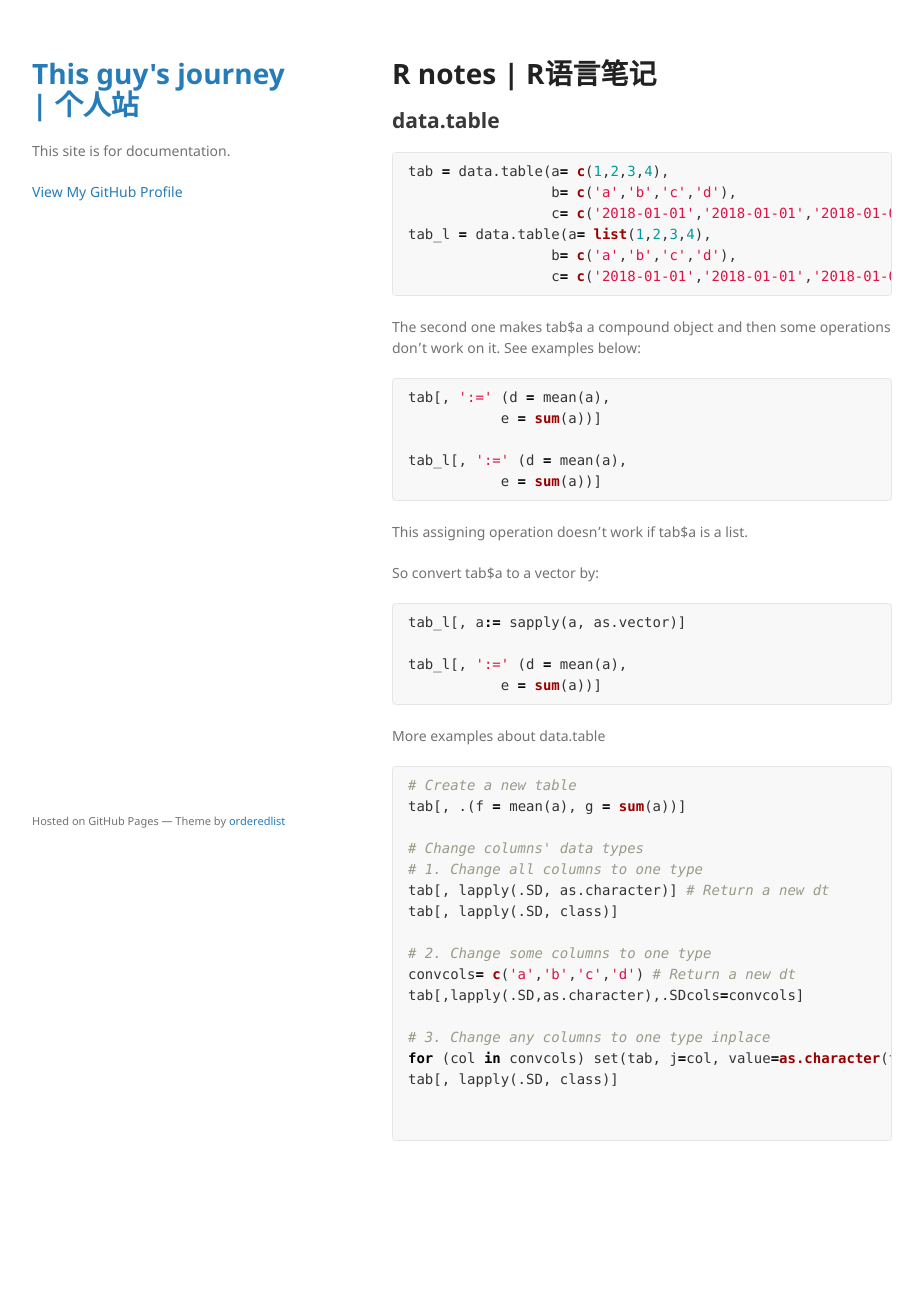
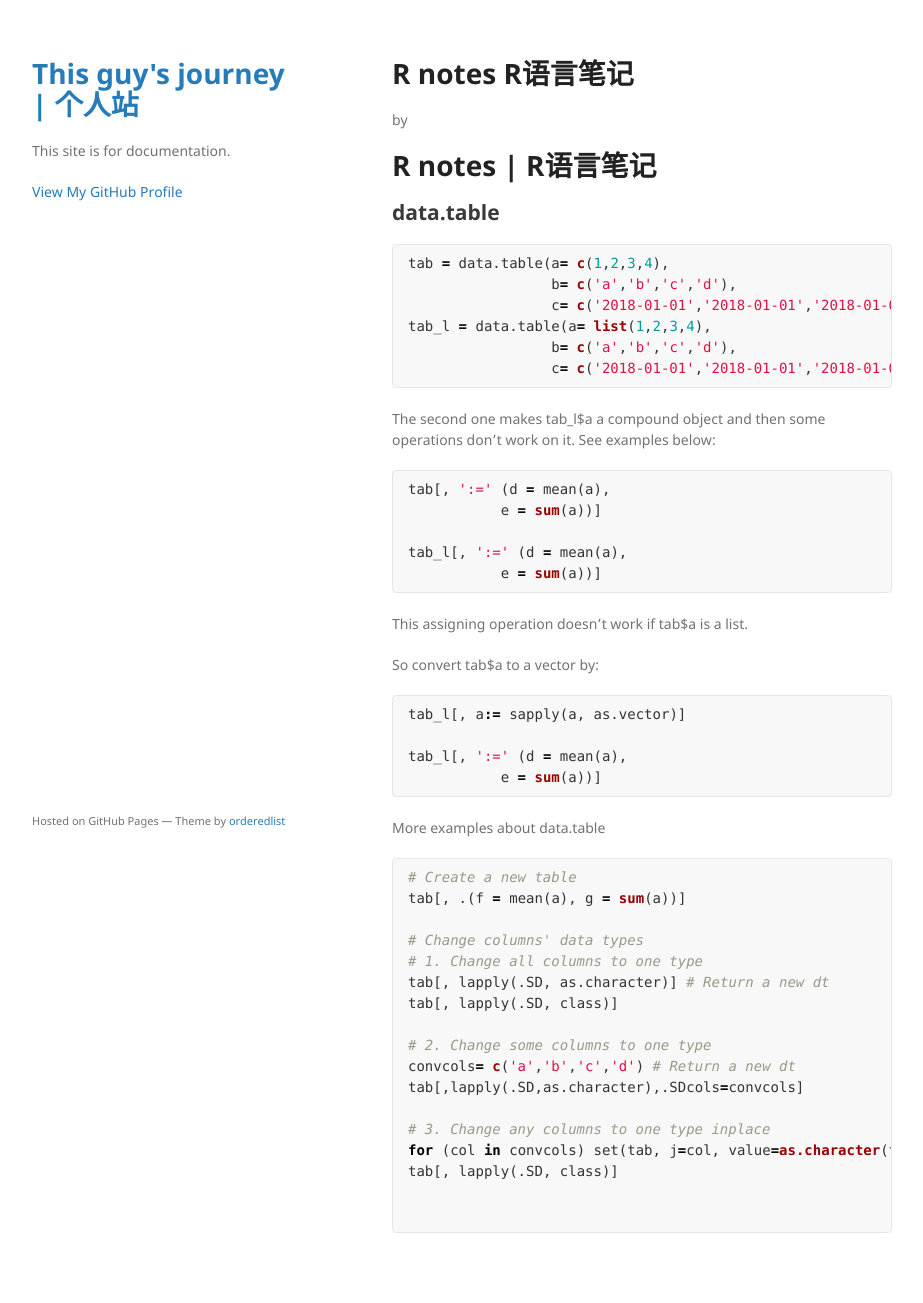
Before and after one commit to RupertMa/RupertMa.github.io, a Jekyll site: the page built from R-notes.md, in a window 1280 px wide. Shown: the whole page, without its empty margins (178-1101 px from the left). Built offline with Jekyll 4.4.1, drawn with Linux system fonts in a browser that asks for light colours; our own code applies the rules of GitHub Pages for plain Markdown files; before the commit the page ends 1211 px from its top, so only the background shows below that.

Commit message:
2nd commit

````diff
--- a/R-notes.md
+++ b/R-notes.md
@@ -13,7 +13,7 @@
                  c= c('2018-01-01','2018-01-01','2018-01-01','2018-01-01'))
 ```
 
-The second one makes tab$a a compound object and then some operations don't work on it. See examples below:
+The second one makes tab_l$a a compound object and then some operations don't work on it. See examples below:
 
 ```R
 tab[, ':=' (d = mean(a),
````
Also changed, not shown: other parts of R-notes.md (+1 -1 lines), Python-notes.md (added, +9 -0 lines), index.md (+1 -0 lines).
